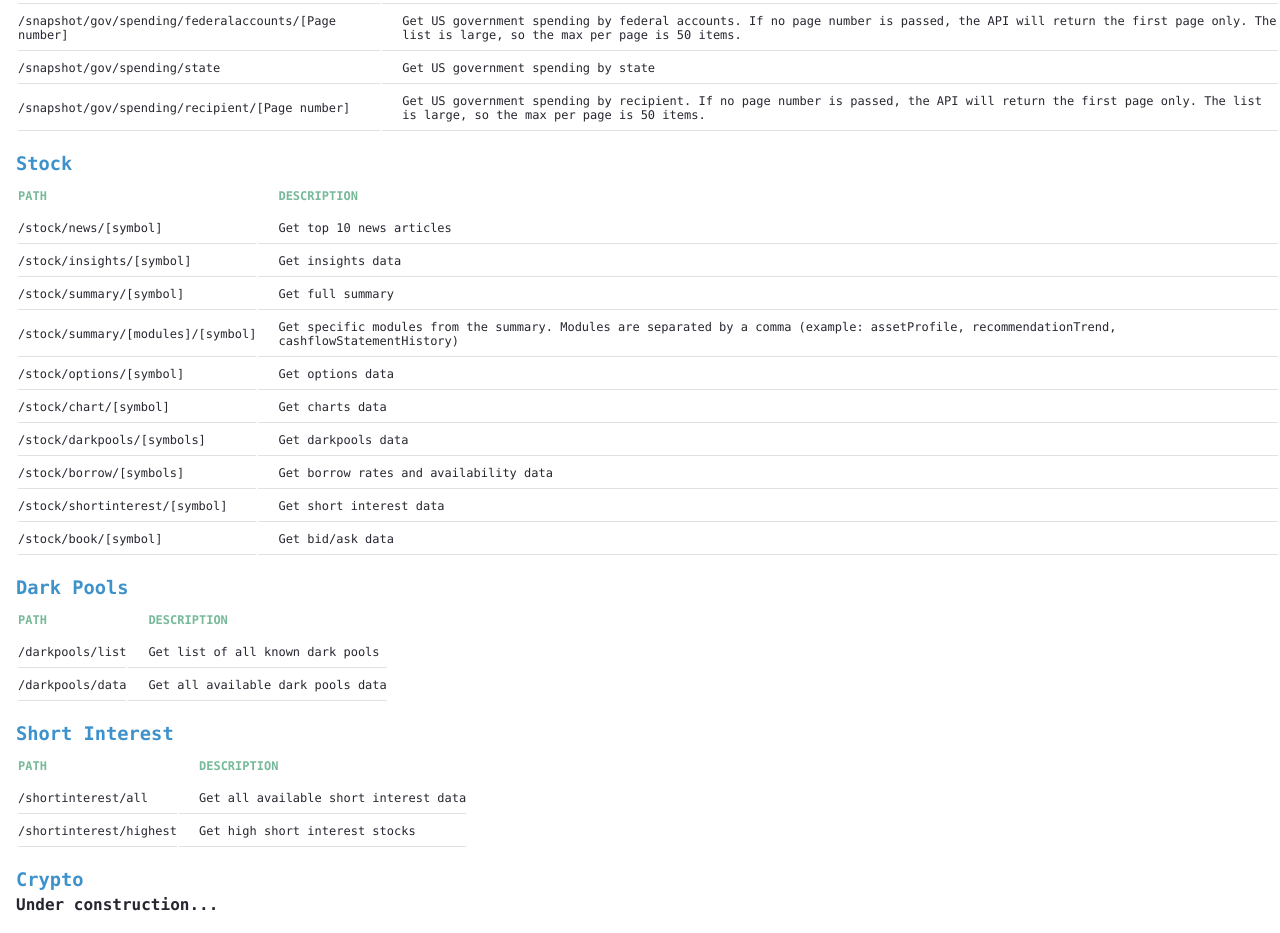
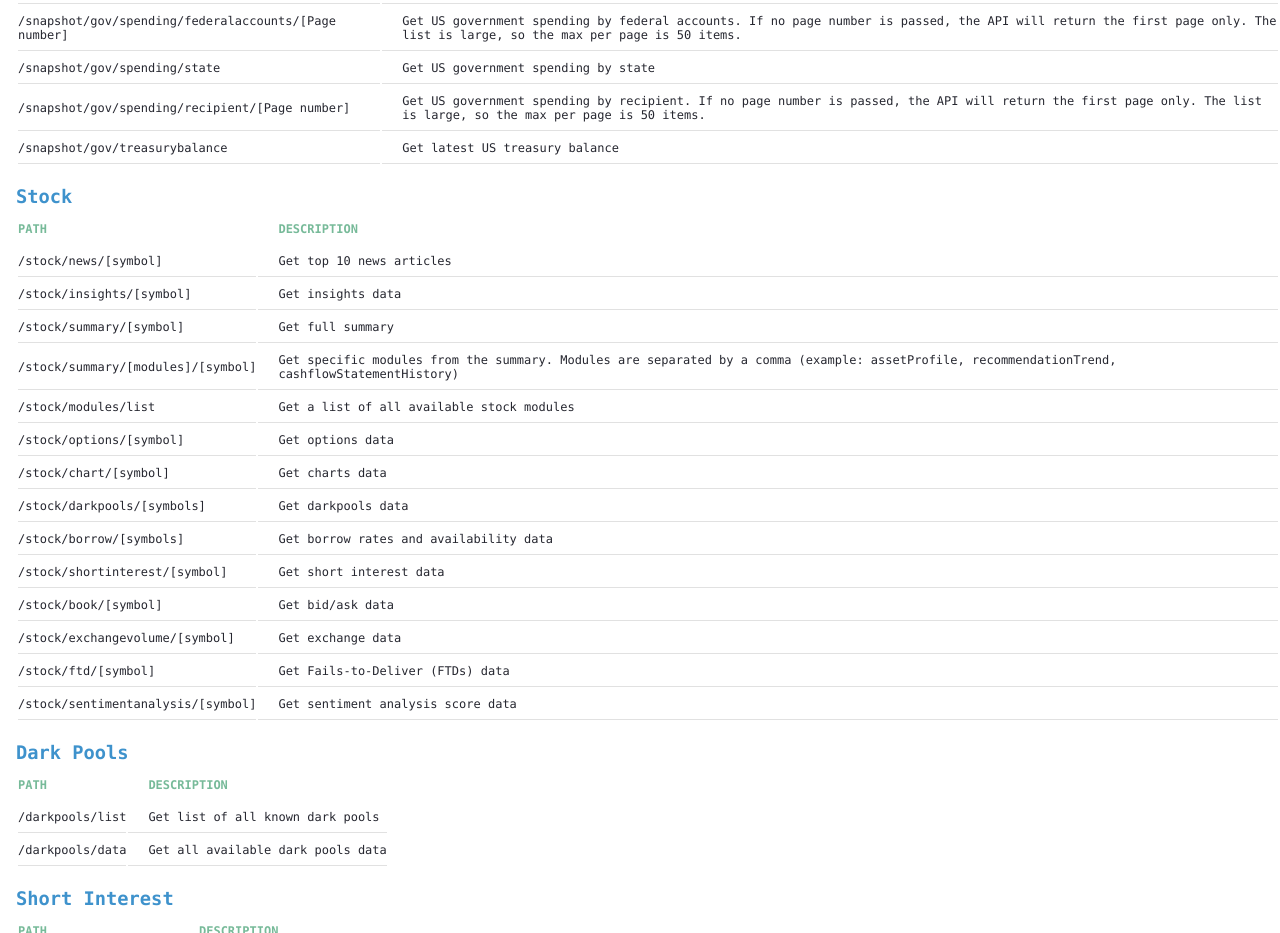
Before and after one commit to aluay/Insight, a website: page views/home.html in a window 1280 px wide. Shown: the part 940-1873 px from the top of the page. Drawn offline with Linux system fonts and the light colour scheme.

Commit message:
Update home page with latest endpoints

```diff
--- a/views/home.html
+++ b/views/home.html
@@ -195,6 +195,10 @@
               large, so the max per page is 50 items.
             </td>
           </tr>
+          <tr>
+            <td class="path">/snapshot/gov/treasurybalance</td>
+            <td class="description">Get latest US treasury balance</td>
+          </tr>
         </tbody>
       </table>
       <h3 class="route">Stock</h3>
@@ -225,6 +229,10 @@
             </td>
           </tr>
           <tr>
+            <td class="path">/stock/modules/list</td>
+            <td class="description">Get a list of all available stock modules</td>
+          </tr>
+          <tr>
             <td class="path">/stock/options/[symbol]</td>
             <td class="description">Get options data</td>
           </tr>
@@ -247,6 +255,18 @@
           <tr>
             <td class="path">/stock/book/[symbol]</td>
             <td class="description">Get bid/ask data</td>
+          </tr>
+          <tr>
+            <td class="path">/stock/exchangevolume/[symbol]</td>
+            <td class="description">Get exchange data</td>
+          </tr>
+          <tr>
+            <td class="path">/stock/ftd/[symbol]</td>
+            <td class="description">Get Fails-to-Deliver (FTDs) data</td>
+          </tr>
+          <tr>
+            <td class="path">/stock/sentimentanalysis/[symbol]</td>
+            <td class="description">Get sentiment analysis score data</td>
           </tr>
         </tbody>
       </table>
```
